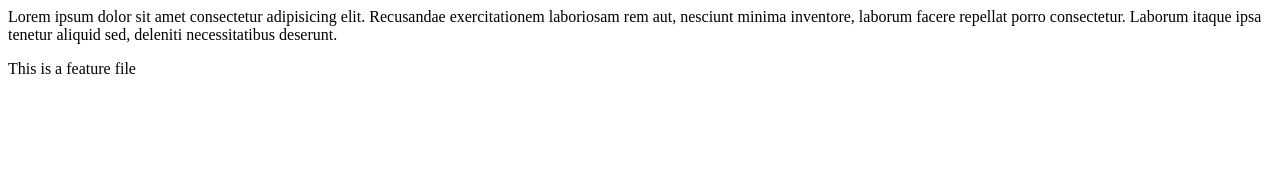
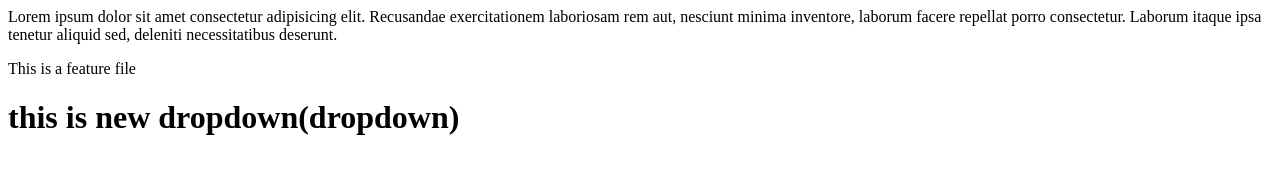
Before and after one commit to Shubham27111998/repository, a plain HTML site: page index.html in a window 1280 px wide. Drawn offline with Linux system fonts and the light colour scheme.

Commit message:
dropdown added

```diff
--- a/index.html
+++ b/index.html
@@ -2,3 +2,4 @@
     minima inventore, laborum facere repellat porro consectetur. Laborum itaque ipsa tenetur aliquid sed, deleniti
     necessitatibus deserunt.</p>
 <p>This is a feature file</p>
+<h1>this is new dropdown(dropdown)</h1>
```
